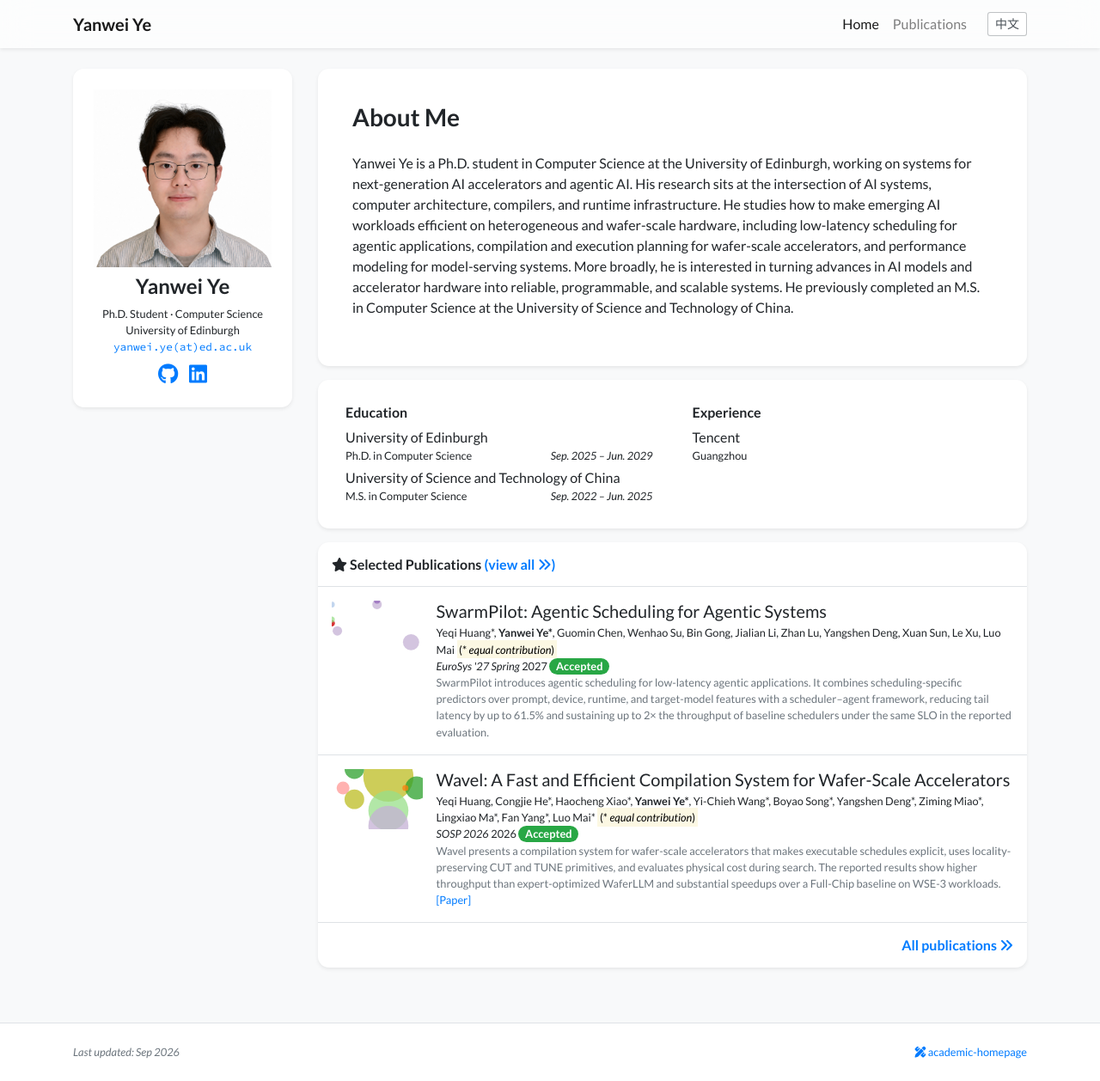
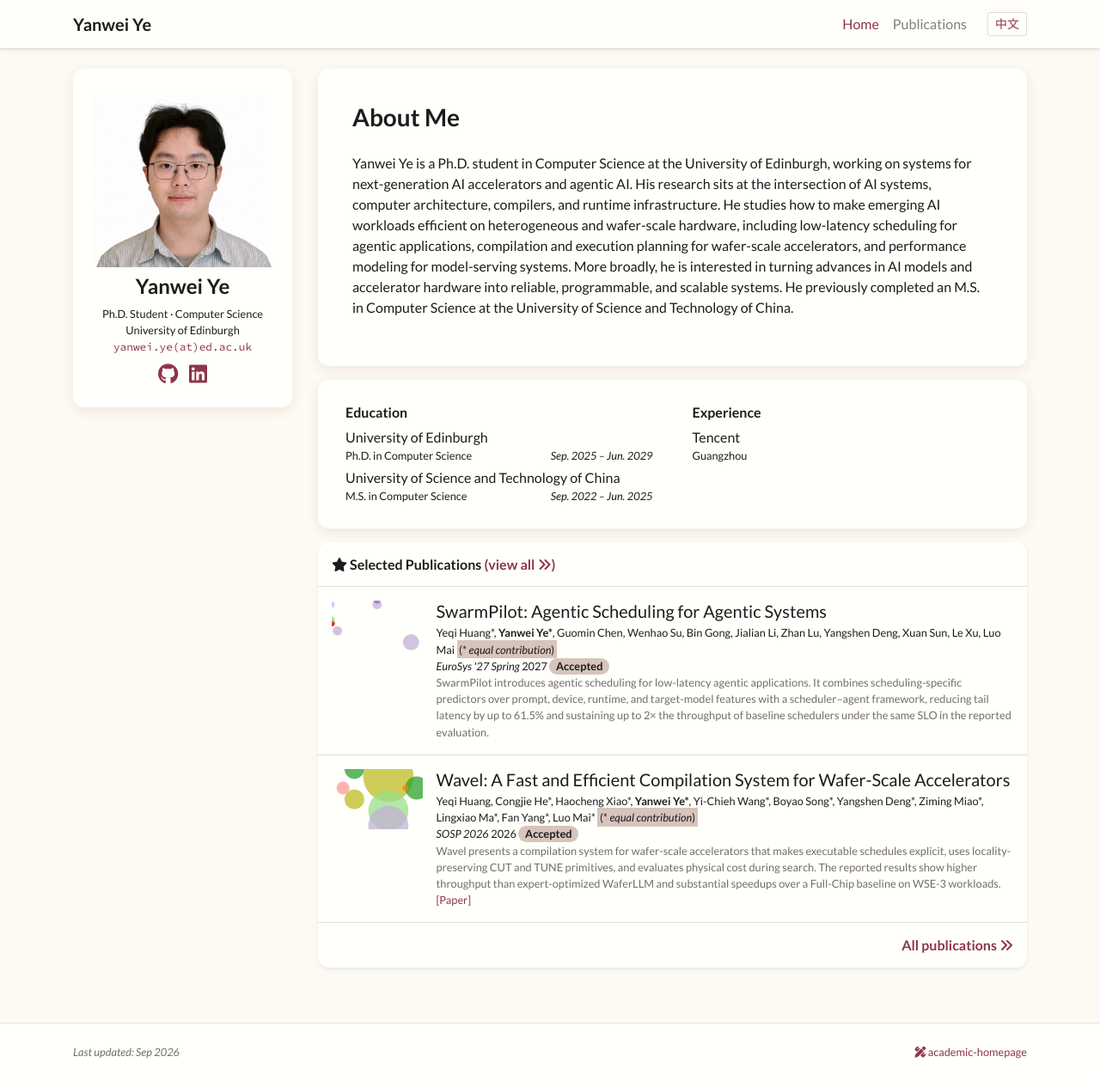
Before and after one commit to anyin233/anyin233.github.io, a Jekyll site: the page built from index.html, in a window 1280 px wide and 1258 px high. Shown: the whole window at 86% size. Built offline with Jekyll 4.4.1, drawn with Linux system fonts in a browser that asks for light colours; nearby versions of some CDN libraries; a style sheet for code colours, icons or effects is not loaded.

Commit message:
style: refine site palette and surface colors

```diff
--- a/assets/css/global.css
+++ b/assets/css/global.css
@@ -1,8 +1,28 @@
 @charset "utf-8";
+:root {
+    --color-page-bg: #FCFAF2;       /* 白練 */
+    --color-surface: #FFFFFB;       /* 胡粉 */
+    --color-ink: #1C1C1C;           /* 墨 */
+    --color-muted: #756B6E;
+    --color-primary: #8E354A;       /* 蘇芳 */
+    --color-secondary: #E16B8C;     /* 紅梅 */
+    --color-accent: #D7C4BB;        /* 灰桜 */
+    --color-border: rgba(142, 53, 74, 0.18);
+    --color-nav-bg: rgba(255, 255, 251, 0.82);
+    --color-shadow: rgba(142, 53, 74, 0.10);
+}
+
 body {
     font-family: "Lato", sans-serif;
     font-weight: 400;
     padding-top: 5.0rem;
+    color: var(--color-ink);
+    background-color: var(--color-page-bg);
+}
+
+body.bg-light {
+    color: var(--color-ink);
+    background-color: var(--color-page-bg) !important;
 }
 
 h1, h2, h3, h4, h5, h6,
@@ -12,6 +32,16 @@ h1, h2, h3, h4, h5, h6,
 
 .card {
     border-radius: 0.8rem!important;
+    color: var(--color-ink);
+    background-color: var(--color-surface);
+}
+
+.card.shadow-sm {
+    box-shadow: 0 0.25rem 0.8rem var(--color-shadow) !important;
+}
+
+.card.border-0 {
+    border-color: var(--color-border) !important;
 }
 
 .card-img-overlay {
@@ -43,9 +73,27 @@ h1, h2, h3, h4, h5, h6,
 }
 
 .navbar {
-    background-color: rgba(255, 255, 255, 0.6) !important;
+    background-color: var(--color-nav-bg) !important;
+    border-bottom: 1px solid var(--color-border);
     backdrop-filter: blur(16px);
     -webkit-backdrop-filter: blur(16px);
+}
+
+.navbar-light .navbar-brand,
+.navbar-light .nav-link,
+.navbar-light .navbar-toggler {
+    color: var(--color-ink);
+}
+
+.navbar-light .navbar-brand:hover,
+.navbar-light .nav-link:hover,
+.navbar-light .nav-link:focus,
+.navbar-light .nav-item.active .nav-link {
+    color: var(--color-primary);
+}
+
+.navbar-light .navbar-toggler {
+    border-color: var(--color-border);
 }
 
 html[data-language="en"] [data-lang="zh"],
@@ -55,20 +103,20 @@ html[data-language="zh"] [data-lang="en"] {
 }
 
 .language-toggle {
-    color: #495057;
-    border: 1px solid rgba(73, 80, 87, 0.35);
-    background: rgba(255, 255, 255, 0.72);
+    color: var(--color-primary);
+    border: 1px solid var(--color-border);
+    background: var(--color-surface);
     line-height: 1.25;
 }
 
 .language-toggle:hover {
-    color: #212529;
-    background: #fff;
-    border-color: rgba(73, 80, 87, 0.6);
+    color: var(--color-primary);
+    background: var(--color-surface);
+    border-color: var(--color-secondary);
 }
 
 .language-toggle:focus-visible {
-    outline: 2px solid #2f80ed;
+    outline: 2px solid var(--color-primary);
     outline-offset: 2px;
     box-shadow: none;
 }
@@ -111,6 +159,65 @@ div.lazy {
 
 .badge-publication {
     font-size: 100%;
+    color: var(--color-ink) !important;
+    background-color: var(--color-accent) !important;
+}
+
+.badge-success,
+.badge-warning {
+    color: var(--color-ink) !important;
+    background-color: var(--color-accent) !important;
+}
+
+.bg-white {
+    background-color: var(--color-surface) !important;
+}
+
+.text-muted {
+    color: var(--color-muted) !important;
+}
+
+.text-body {
+    color: var(--color-ink) !important;
+}
+
+a,
+.email-text {
+    color: var(--color-primary);
+}
+
+a:hover,
+a:focus,
+.email-text:hover {
+    color: var(--color-primary);
+}
+
+mark {
+    color: var(--color-ink);
+    background-color: var(--color-accent);
+}
+
+.border-bottom,
+.border-top,
+.border-gray {
+    border-color: var(--color-border) !important;
+}
+
+.footer {
+    color: var(--color-ink);
+    background-color: var(--color-surface) !important;
+    border-color: var(--color-border) !important;
+}
+
+.form-control,
+.custom-select {
+    color: var(--color-ink);
+    background-color: var(--color-surface);
+    border-color: var(--color-border);
+}
+
+[style*="background-color: rgba(255,255,255,0.9)"] {
+    background-color: var(--color-surface) !important;
 }
 
 .email-text {
```
